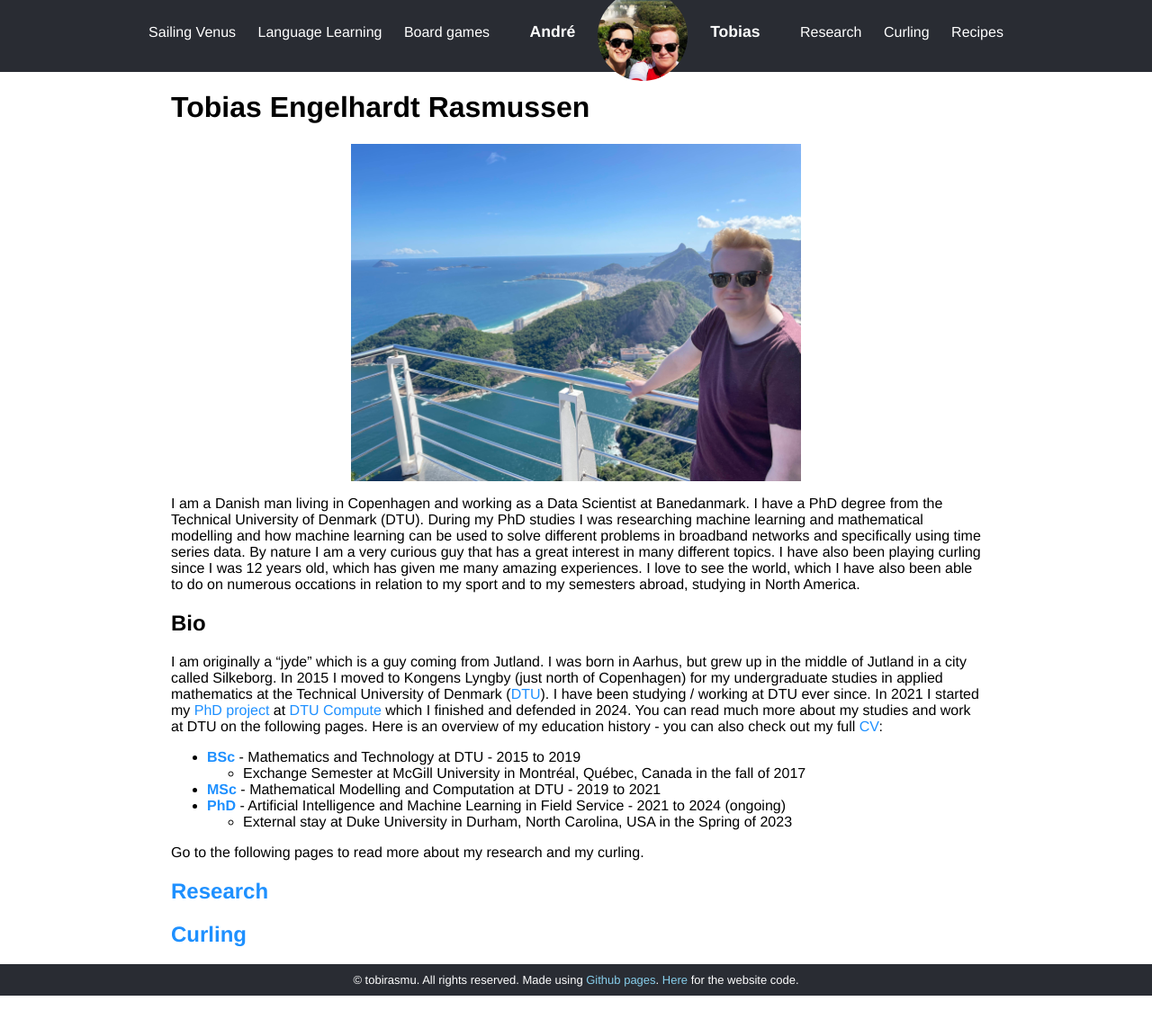
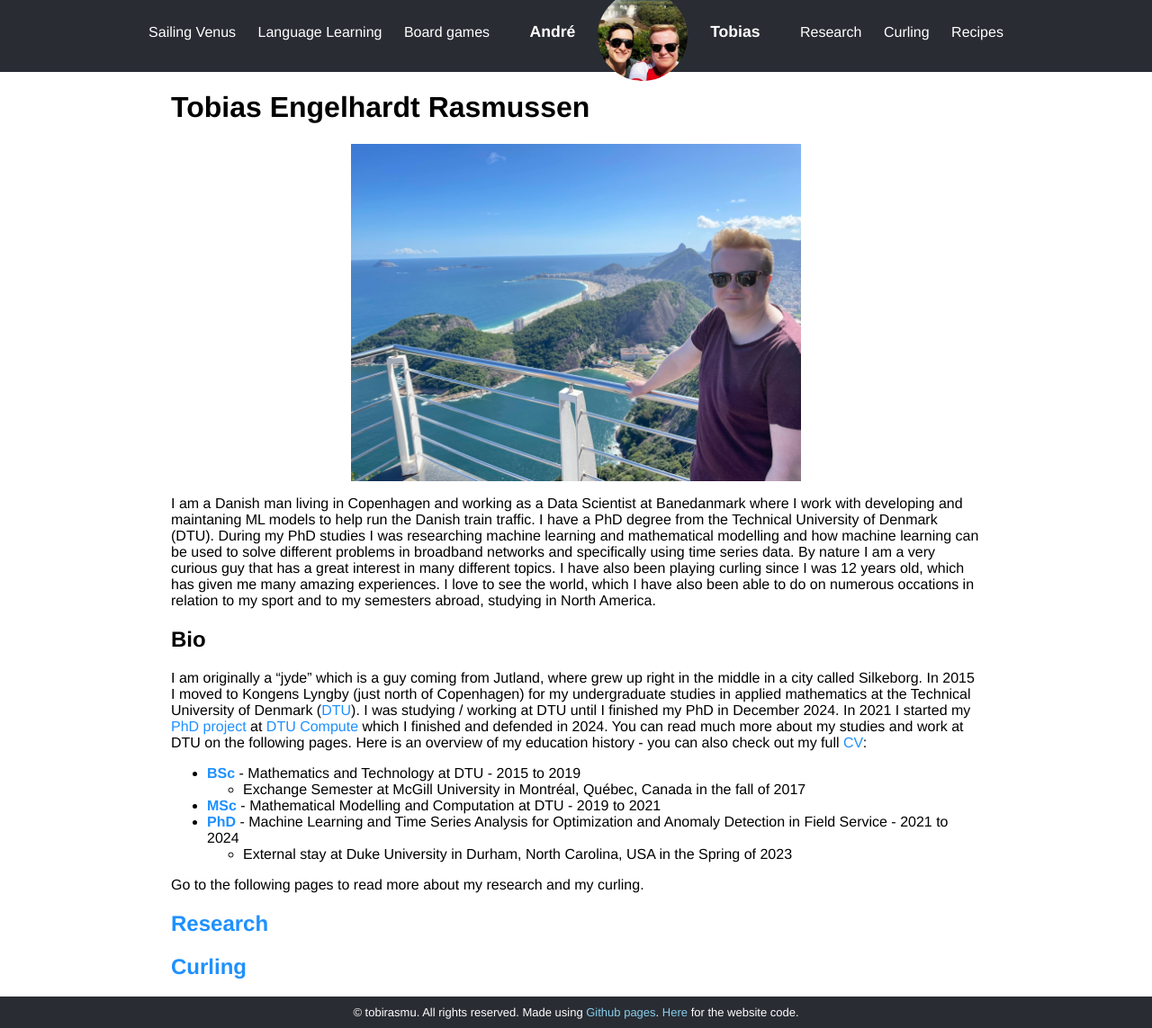
Before and after one commit to tobirasmu/tobirasmu.github.io, a Jekyll site: the page built from _pages/tobias.md, in a window 1280 px wide. Shown: the whole page at 90% size. Built offline with Jekyll 4.4.1, drawn with Linux system fonts in a browser that asks for light colours; before the commit the page ends 1107 px from its top, so only the background shows below that.

Commit message:
Update tobias.md

```diff
--- a/_pages/tobias.md
+++ b/_pages/tobias.md
@@ -8,16 +8,16 @@ layout: default
 
 <p align="center"><img align="center" src="/assets/pics/tobias.jpg" width="500"></p>
 
-I am a Danish man living in Copenhagen and working as a Data Scientist at Banedanmark. I have a PhD degree from the Technical University of Denmark (DTU). During my PhD studies I was researching machine learning and mathematical modelling and how machine learning can be used to solve different problems in broadband networks and specifically using time series data. By nature I am a very curious guy that has a great interest in many different topics. I have also been playing curling since I was 12 years old, which has given me many amazing experiences. I love to see the world, which I have also been able to do on numerous occations in relation to my sport and to my semesters abroad, studying in North America.
+I am a Danish man living in Copenhagen and working as a Data Scientist at Banedanmark where I work with developing and maintaning ML models to help run the Danish train traffic. I have a PhD degree from the Technical University of Denmark (DTU). During my PhD studies I was researching machine learning and mathematical modelling and how machine learning can be used to solve different problems in broadband networks and specifically using time series data. By nature I am a very curious guy that has a great interest in many different topics. I have also been playing curling since I was 12 years old, which has given me many amazing experiences. I love to see the world, which I have also been able to do on numerous occations in relation to my sport and to my semesters abroad, studying in North America.
 
 ## Bio
 
-I am originally a "jyde" which is a guy coming from Jutland. I was born in Aarhus, but grew up in the middle of Jutland in a city called Silkeborg. In 2015 I moved to Kongens Lyngby (just north of Copenhagen) for my undergraduate studies in applied mathematics at the Technical University of Denmark ([DTU](https://www.dtu.dk)). I have been studying / working at DTU ever since. In 2021 I started my [PhD project](https://orbit.dtu.dk/en/projects/artificial-intelligence-and-machine-learning-in-field-service) at [DTU Compute](https://www.compute.dtu.dk) which I finished and defended in 2024. You can read much more about my studies and work at DTU on the following pages. Here is an overview of my education history - you can also check out my full [CV](https://www.radismussen.dk/docs/tobias/CV_tobias.pdf):
+I am originally a "jyde" which is a guy coming from Jutland, where grew up right in the middle in a city called Silkeborg. In 2015 I moved to Kongens Lyngby (just north of Copenhagen) for my undergraduate studies in applied mathematics at the Technical University of Denmark ([DTU](https://www.dtu.dk)). I was studying / working at DTU until I finished my PhD in December 2024. In 2021 I started my [PhD project](https://orbit.dtu.dk/en/projects/artificial-intelligence-and-machine-learning-in-field-service) at [DTU Compute](https://www.compute.dtu.dk) which I finished and defended in 2024. You can read much more about my studies and work at DTU on the following pages. Here is an overview of my education history - you can also check out my full [CV](https://www.radismussen.dk/docs/tobias/CV_tobias.pdf):
 
 - **[BSc]** - Mathematics and Technology at DTU - 2015 to 2019
   - Exchange Semester at McGill University in Montréal, Québec, Canada in the fall of 2017
 - **[MSc]** - Mathematical Modelling and Computation at DTU - 2019 to 2021
-- **[PhD]** - Artificial Intelligence and Machine Learning in Field Service - 2021 to 2024 (ongoing)
+- **[PhD]** - Machine Learning and Time Series Analysis for Optimization and Anomaly Detection in Field Service - 2021 to 2024
   - External stay at Duke University in Durham, North Carolina, USA in the Spring of 2023
 
 Go to the following pages to read more about my research and my curling.
```
